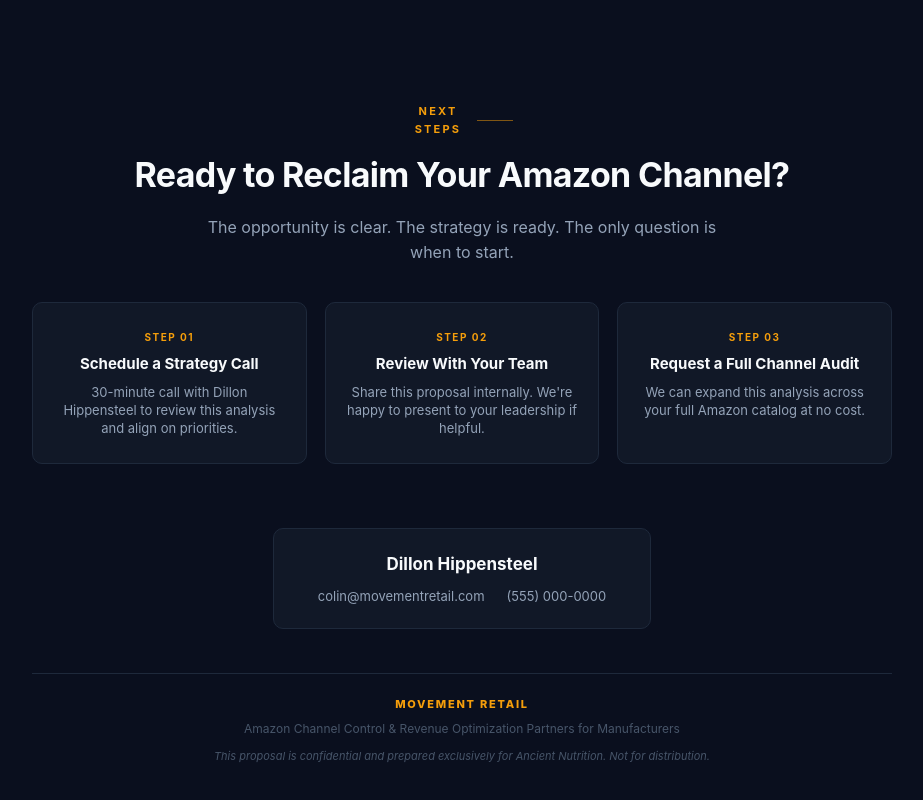
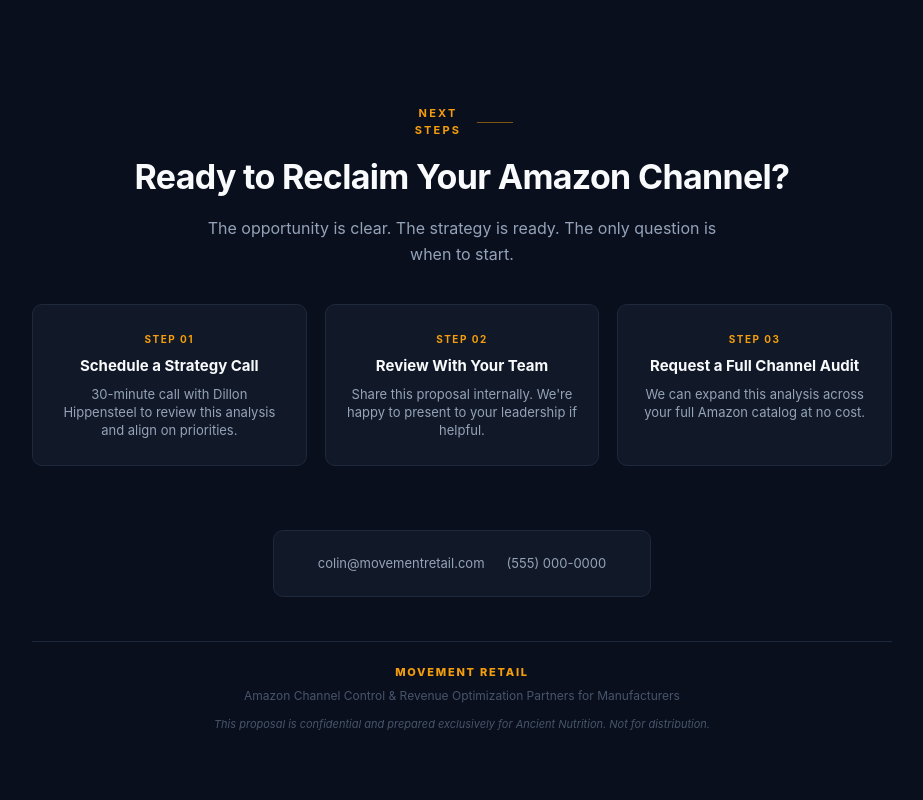
Before and after one commit to Hipp-AI-HQ/movement-retail-demo, a plain HTML site: page index.html in a window 1280 px wide. Shown: the part 7312-8112 px from the top of the page, without its empty margins (178-1101 px from the left). Drawn offline with Linux system fonts and the light colour scheme.

Commit message:
Remove name from contact block

```diff
--- a/index.html
+++ b/index.html
@@ -778,7 +778,6 @@
   </div>
 
   <div class="contact-block">
-    <div class="contact-name">Dillon Hippensteel</div>
     <div class="contact-details">
       <span>colin@movementretail.com</span>
       <span>(555) 000-0000</span>
```
